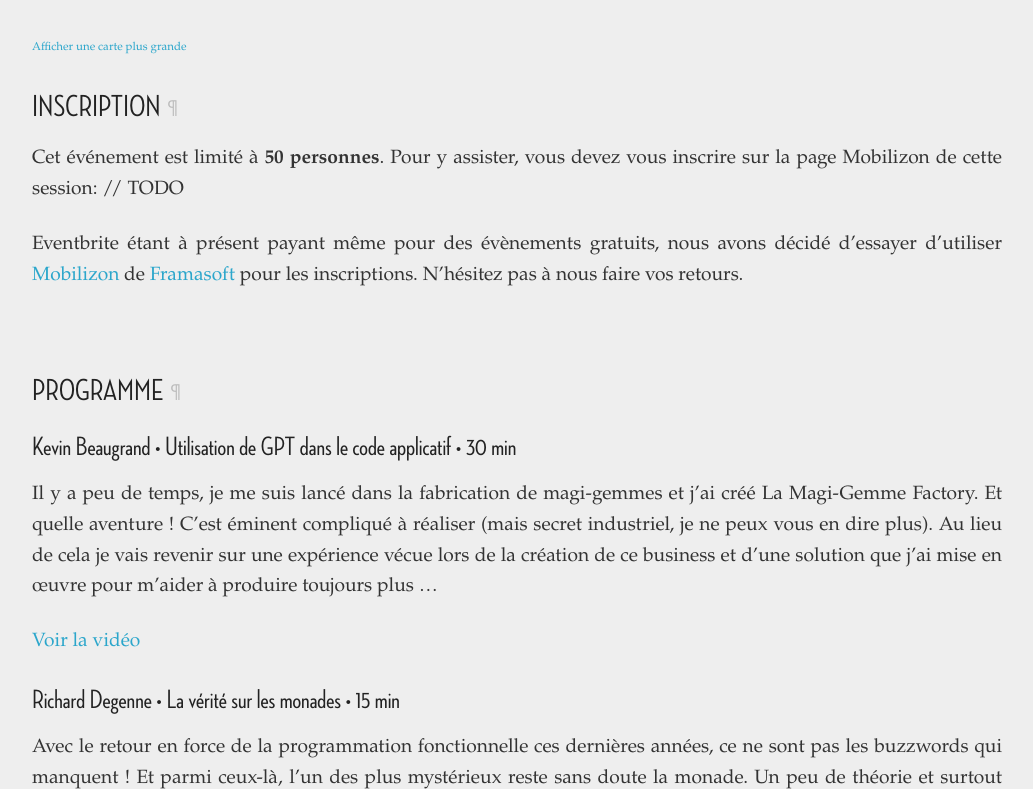
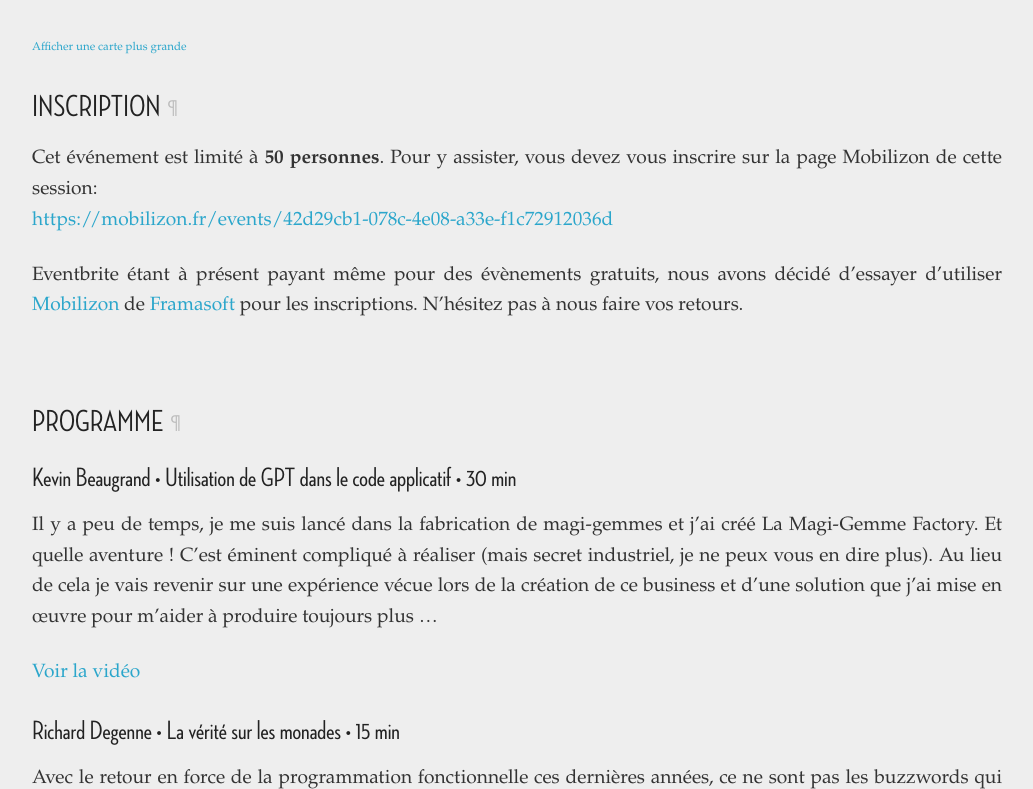
Before and after one commit to clermontech/clermontech.github.com, a Jekyll site: the page built from _posts/2024-03-28-api-hour-59.md, in a window 1280 px wide and 900 px high, scrolled down 1050 px, cut to the strip 111-900 px from the top of the window. Shown: the whole strip, without its empty margins (123-1156 px from the left). Built offline with Jekyll 4.4.1, drawn with Linux system fonts in a browser that asks for light colours.

Commit message:
corrected adress + mobilizon for ah59

```diff
--- a/_posts/2024-03-28-api-hour-59.md
+++ b/_posts/2024-03-28-api-hour-59.md
@@ -16,9 +16,9 @@
 ## Informations pratiques
 
 Cet événement aura lieu le **vendredi 12 avril 2024** à **19h** à **la salle Changil**. L'adresse
-exacte est : [**22 Rue Gabriel Péri, 63000 Clermont-Ferrand**](https://www.openstreetmap.org/#map=19/45.78037/3.07704).
+exacte est : [**22 Rue Gabriel Péri, 63000 Clermont-Ferrand**](https://www.openstreetmap.org/#map=19/45.77888/3.07774).
 
-<iframe width="425" height="350" src="https://www.openstreetmap.org/export/embed.html?bbox=3.074935376644135%2C45.77951873039668%2C3.078475892543793%2C45.781219106935325&amp;layer=mapnik" style="border: 1px solid black"></iframe>
+<iframe width="425" height="350" src="https://www.openstreetmap.org/export/embed.html?bbox=3.0751124024391174%2C45.777689224461746%2C3.0803695321083073%2C45.780061210392844&amp;layer=mapnik" style="border: 1px solid black"></iframe>
 <br/><small><a href="https://www.openstreetmap.org/#map=19/45.78037/3.07671">Afficher une carte plus grande</a></small>
 <br/>
 
@@ -26,7 +26,7 @@
 
 Cet événement est limité à **50 personnes**. Pour y assister, vous devez vous
 inscrire sur la page Mobilizon de cette session:
-// TODO
+[https://mobilizon.fr/events/42d29cb1-078c-4e08-a33e-f1c72912036d](https://mobilizon.fr/events/42d29cb1-078c-4e08-a33e-f1c72912036d)
 
 Eventbrite étant à présent payant même pour des évènements gratuits, nous avons
 décidé d'essayer d'utiliser [Mobilizon](https://mobilizon.fr) de
```
